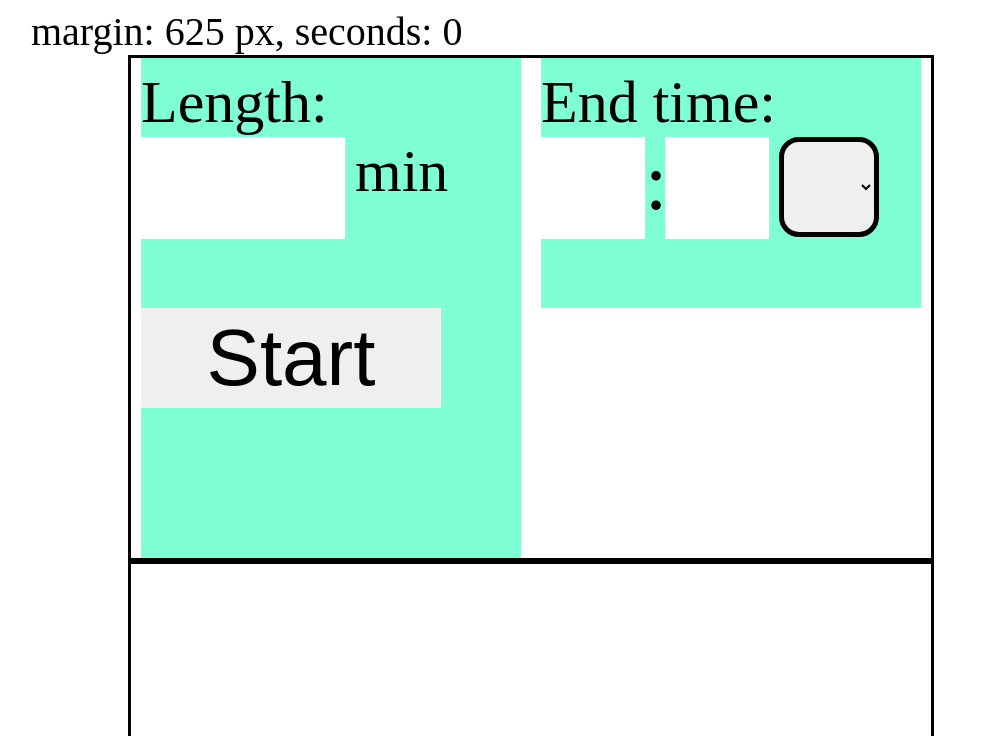
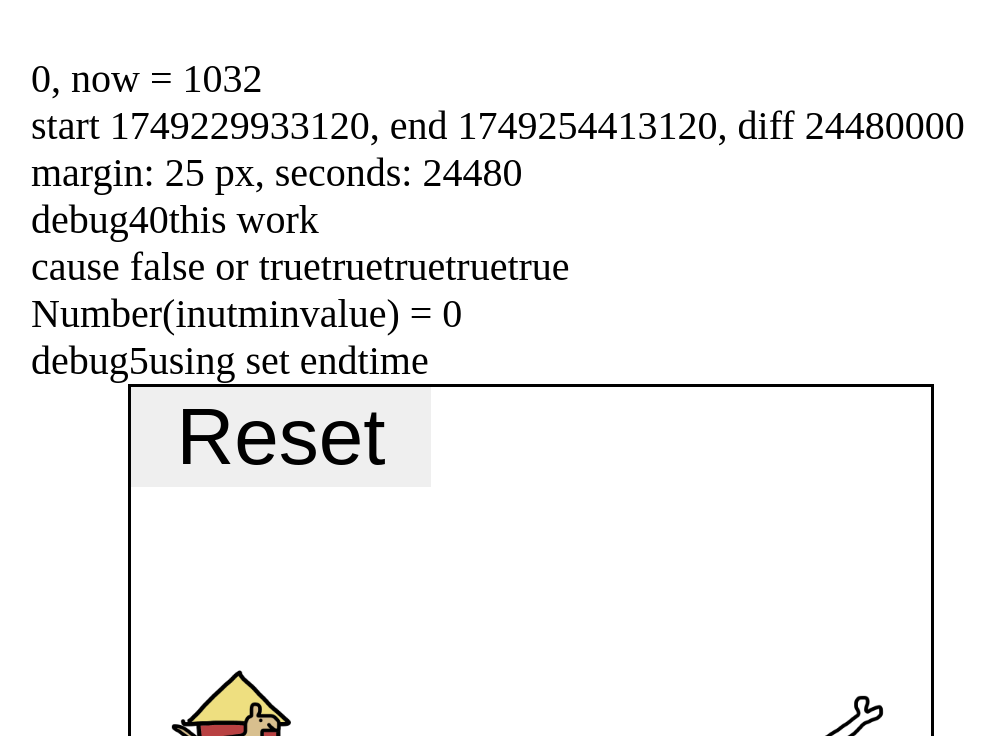
Before and after one commit to mywebsitearchive/studytimer, a plain HTML site: page index.html in a window 1280 px wide. Both pictures are taken after a click on the button "Start". Shown: the top 736 px of the page, without its empty margins (109-1104 px from the left). Drawn offline with Linux system fonts and the light colour scheme.

Commit message:
add options and endtime, fix bugs

```diff
--- a/index.html
+++ b/index.html
@@ -22,6 +22,10 @@ p{
 }
 .lilbox p{
     font-size: 60px;
+}
+#buttonrow{
+    height: 100px;
+    width: 800px;
 }
 input, button{
     float: left;
@@ -58,21 +62,37 @@ select{
     </head>
     <body>
         <div id="debug" style="margin: auto;width: 1000px;font-size: 40px;">debug</div>
-<div class="box">
-            <div class="lilbox">
+        <div id="debug2" style="margin: auto;width: 1000px;font-size: 40px;">debug2</div>
+        <div id="debug3" style="margin: auto;width: 1000px;font-size: 40px;">debug3</div>
+        <div id="debug4" style="margin: auto;width: 1000px;font-size: 40px;">debug4</div>
+        <div id="debug5" style="margin: auto;width: 1000px;font-size: 40px;">debug5</div>
+<div class="box" id="board" style="display: none;">
+            <!-- <div class="lilbox">
                 <p style="margin-top: 10px;">Length:</p>
                 <input id="length">
                 <p style="width: 100px;float: left;margin-left: 10px;">min</p>
+            </div> -->
+            <div class="lilbox">
+                <p style="margin-top: 10px;">Length:</p>
+                <select id="selectlength" style="width: 200px;">
+                    <option value="5"></option>
+                    <option value="60">1 min</option>
+                    <option value="300">5 min</option>
+                    <option value="900">15 min</option>
+                    <option value="1800">30 min</option>
+                    <option value="3600">1 h</option>
+                    <option value="7200">2 h</option>
+                </select>
             </div>
             <div class="lilbox">
                 <p style="margin-top: 10px;">End time:</p>
-                <input id="inputhour">
+                <input id="inputhour" placeholder="0">
                 <p style="font-size: 80px;width: 20px;float: left;">:</p>
-                <input id="inputmin">
-                <select id="">
+                <input id="inputmin" placeholder="00">
+                <select id="ampmselect">
                     <option></option>
-                    <option>AM</option>
-                    <option>PM</option>
+                    <option value="am">AM</option>
+                    <option value="pm">PM</option>
                 </select>
             </div>
             <div class="lilbox">
@@ -80,42 +100,184 @@ select{
             </div>
 </div>
 <div class="box">
+    <div id="buttonrow">
+        <button onclick="reset()">Reset</button>
+
+    </div>
     <img src="house.jpg" style="margin-left: 25px;">
     <img id="dog" src="dog.png" style="margin-left: 25px; z-index: 2;">
     <img src="bone.jpg" style="margin-left: 625px;">
 </div>
-<div id="clock" class="box" style="font-size: 300px; text-align: center; line-height: 500px;">00:00</div>
+<div id="clock" class="box" style="font-size: 200px; text-align: center; line-height: 500px;"></div>
         <script>
-const dog = document.getElementById("dog")
 const debug = document.getElementById("debug")
 const clock = document.getElementById("clock")
+const selectLength = document.getElementById("selectlength")
+const lengthInput = document.getElementById("length")
+const board = document.getElementById("board")
+const inputhour = document.getElementById("inputhour")
+const inputmin = document.getElementById("inputmin")
+const ampmselect = document.getElementById("ampmselect")
 
 let margin = 25;
-let seconds = 60;
+let seconds = 5;
 let secondsRemaining;
 let ppds;
 let moveInterval;
+let startTime;
+let endTime;
+let hourValue;
+let minuteValue;
+let endTotalMins;
+let nowTotalMins;
+let ampm;
 
-let start=()=>{
-    seconds = document.getElementById("length").value*60
+let intervalIsRunning = false;
+let now = new Date();
+let now2;
+
+let loadPage=()=>{
+    startTime = localStorage.getItem("starttime")
+    endTime = localStorage.getItem("endtime")
+    if(startTime == null){
+        openBoard()
+    }
+    else{
+        seconds = (endTime-startTime)/1000
+        margin = 25+(now.getTime()-startTime)/(endTime-startTime)*600
+        ppds = 60000/(endTime-startTime)
+        secondsRemaining = (endTime-now.getTime())/1000
+        setInterval(move, 100)
+    }
+}
+let openBoard =()=>{
+    board.style.display = "block"
+}
+let reset=()=>{
+
+    now = new Date();
+
+    localStorage.clear()
+    clearInterval(moveInterval)
+    intervalIsRunning = false
+    clock.innerHTML = `0:00`
+    dog.style.marginLeft = "25px"
+    openBoard()
+
+    now = new Date();
+    startTime = now.getTime()
+    endTime = now.getTime()+1000*seconds
     secondsRemaining = seconds
     ppds = 60/seconds
-    moveInterval = setInterval(() => {
-        if(margin < 625){
-            margin += ppds;
+}
+let start=()=>{
+    if(intervalIsRunning){
+        debug.innerHTML = "interval is running already"
+    }
+    else{
+        if(lengthInput){
+            seconds = lengthInput.value
+            debug2.innerHTML += "using length input"
+        }
+        else if(selectLength.selectedIndex != 0){
+            debug2.innerHTML += "using select"
+            seconds= selectLength.options[selectLength.selectedIndex].value
         }
         else{
-            clearInterval(moveInterval)
-            margin = 625
+            debug5.innerHTML += "using set endtime"
+            setEndTime()
         }
-        dog.style.marginLeft = Math.floor(margin) + "px";
-        debug.innerHTML = `margin: ${Math.floor(margin)} px, seconds: ${seconds}`
-        clock.innerHTML = `${Math.floor(secondsRemaining/60)}:${Math.floor(secondsRemaining%60)}`
-        secondsRemaining-=0.1
-    }, 100);
-}
+        margin = 25
+        now = new Date();
+        startTime = now.getTime()
+        endTime = now.getTime()+1000*seconds
+        secondsRemaining = seconds
+        ppds = 60/seconds
+
+        intervalIsRunning = true
+            moveInterval = setInterval(move, 100);
 
 
+        board.style.display = "none"
+        localStorage.setItem("starttime", startTime)
+        localStorage.setItem("endtime", endTime)
+
+        document.getElementById("debug2").innerHTML = `start ${startTime}, end ${endTime}, diff ${endTime-startTime}`
+    }
+
+}
+let move=()=>{
+            now2 = new Date().getTime()
+            if(margin < 625){
+                margin = 25 + 600*(now2-startTime)/(endTime-startTime)
+            }
+            else{
+                    margin = 625;
+                    localStorage.clear()
+                    clearInterval(moveInterval)
+                    intervalIsRunning = false
+                    clock.innerHTML = `0:00`
+                    openBoard()
+            }
+            dog.style.marginLeft = Math.floor(margin) + "px";
+            secondsRemaining = (endTime-now2)/1000
+            debug3.innerHTML = `margin: ${Math.floor(margin)} px, seconds: ${seconds}`
+            if(secondsRemaining >= 3600){//over 1h
+                    clock.innerHTML = `${String((Math.floor(secondsRemaining/3600)))}:${String((Math.floor(secondsRemaining%3600/60))).padStart(2, "0")}:${String((Math.floor(secondsRemaining%60))).padStart(2,"0")}`
+            }
+            else if(secondsRemaining > 0){//less than 1h
+
+                clock.innerHTML = `${String((Math.floor(secondsRemaining/60)))}:${String((Math.floor(secondsRemaining%60))).padStart(2,"0")}`
+            }
+            else{
+
+                clock.innerHTML = `0:00`
+            }
+}
+let setEndTime=()=>{
+
+    hourValue = Number(inputhour.value)
+    minuteValue = Number(inputmin.value)
+    endTotalMins = Number(inputhour.value)*60+Number(inputmin.value)
+    nowTotalMins = now.getHours()*60+now.getMinutes()
+
+    ampm = ampmselect.options[ampmselect.selectedIndex].value
+
+    if(ampm == "pm"){
+        switch(hourValue){
+            case 12:
+                break;
+                default:
+                    hourValue+=12
+                    endTotalMins+=720
+                }
+            }
+    else if(hourValue == 12 && ampm == "am"){
+        hourValue = 0
+        endTotalMins-=720
+    }
+
+    if((inputhour.value != "" || Number(inputhour.value) < 24 )&& 0 <= Number(inputmin.value) && Number(inputmin.value) < 60 && Number.isInteger(hourValue) && Number.isInteger(minuteValue)){
+
+        debug.innerHTML = `<br>${endTotalMins}, now = ${nowTotalMins}`
+        debug4.innerHTML += Number(inputmin.value)
+        if(endTotalMins<=nowTotalMins){
+            hourValue+=24
+            endTotalMins+=1440
+        }
+        seconds=(endTotalMins-nowTotalMins)*60
+        ppds = 60/seconds
+        secondsRemaining = seconds
+        debug4.innerHTML += `this work<br>cause ${inputhour.value != "" } or ${ Number(inputhour.value) < 24 }${ 0 <= Number(inputmin.value) }${ Number(inputmin.value) < 60 }${ Number.isInteger(hourValue) }${ Number.isInteger(minuteValue)}<br>Number(inutminvalue) = ${Number(inputmin.value)}`
+    }
+    else{
+        debug4.innerHTML += `this aint work<br>cause ${inputhour.value != "" } or ${ Number(inputhour.value) < 24 }${ 0 <= Number(inputmin.value) }${ Number(inputmin.value) < 60 }${ Number.isInteger(hourValue) }${ Number.isInteger(minuteValue)}<br>Number(inutminvalue) = ${Number(inputmin.value)}`
+
+    }
+
+        }
+
+loadPage()
         </script>
     </body>
 </html>
```
